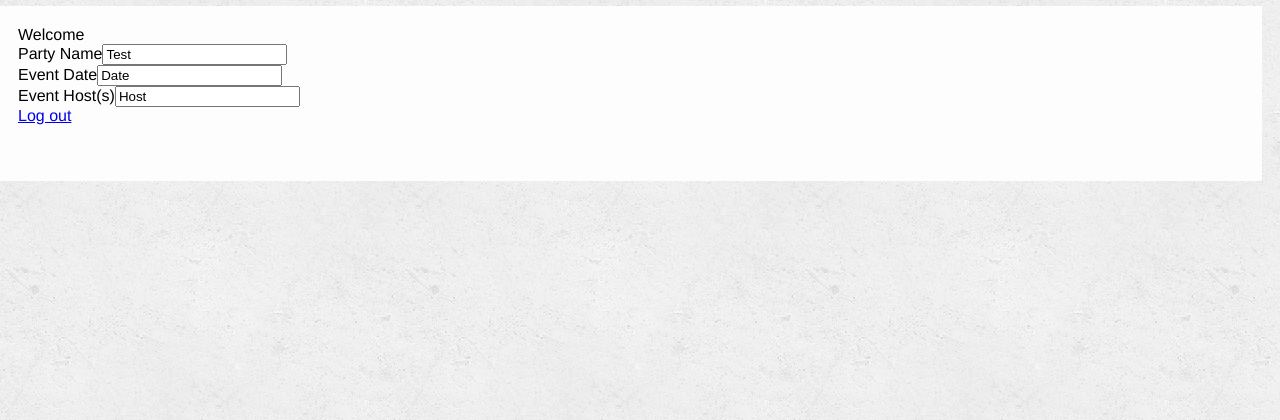
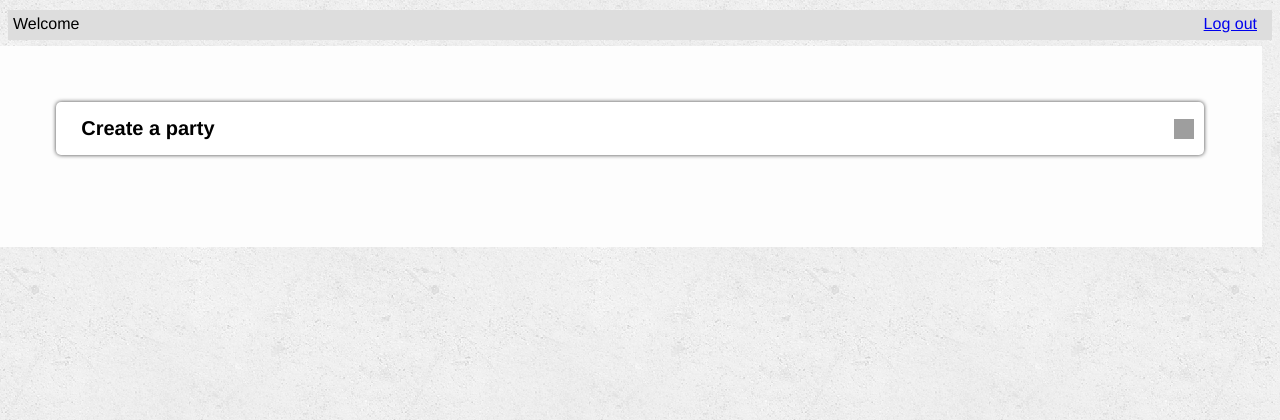
Before and after one commit to rsparks3/myperfectpartyplan, a PHP site: page /planit.php in a window 1280 px wide; the page is wider, and only the part inside the window is pictured. Shown: the part 68-488 px from the top of that part. Run offline with PHP 8.4, Linux system fonts and the light colour scheme; the visitor is signed in with stand-in values (Sample User, id 1); data that the repository does not hold is empty; some libraries are stand-ins or nearby versions; grey boxes are pictures that could not be loaded.

Commit message:
seperated css and js files

```diff
--- a/planit.php
+++ b/planit.php
@@ -4,7 +4,9 @@
 <head>
 	<title>Plan your party!</title>
 	<link rel="stylesheet" type="text/css" href="main.css">
+	<link rel="stylesheet" type="text/css" href="planit/planit.css">
 	<?php include("connect.php"); ?>
+	<script src="jquery.min.js"></script>
 	<script>
 		function openCreateDialog() {
 			var screenMask = document.getElementById("screenmask");
@@ -38,110 +40,91 @@
 				document.getElementById("confirmicon").src = "images/icons/redx.ico";
 			}
 		}
-	</script>
-	<style>
-	#screenmask {
-		visibility:hidden;
-		position:fixed;
-		width:100%;
-		height:100%;
-		top:0; left:0;
-		background:rgba(255, 255, 255, 0.6);
-		z-index:300;
+
+		function createParty() {
+			var data = {
+				name : document.getElementById('pname').value,
+				host : document.getElementById('host').value,
+				location : document.getElementById('location').value,
+				contact1 : document.getElementById('contact1').value
 			}
 
-	#loginDialog,
-	#createDialog {
-		visibility:hidden;
-		position:fixed;
-		top:40%;
-		left:50%;
-		transform:translate(-50%, -50%);
-		width:500px;
-		z-index:400;
-		background-color:#fff;
-		border-radius:8px;
-		-moz-border-radius:8px;
-		-webkit-border-radius:8px;
-		box-shadow:0px 0px 14px 3px rgba(0, 0, 0, 0.45);
-		-moz-box-shadow:0px 0px 14px 3px rgba(0, 0, 0, 0.45);
-		-webkit-box-shadow:0px 0px 14px 3px rgba(0, 0, 0, 0.45);
-		text-align:center;
-		padding:20px 5px 20px;
+			$.ajax({
+				url:"planit/createuserparty.php",
+				data: data,
+				type:"GET"
+			}).done(function(json) {
+				updateParty();
+			}).fail(function(xhr, status, errorThrown) {
+				alert("Sorry there was a problem: " + errorThrown);
+			});
 		}
 
-	#loginDialog input,
-	#createDialog input {
-		padding:5px;
-		margin:10px;
-		width:200px;
-		border:0px;
+		function createPartyButtonClicked() {
+			$("#partyname").detach();
+			$("#addicon").detach();
+			$("#party").append("<span class='editable'><input type='text' id='pname' value='Party Name'></input></span><br />");
+			$("#party").append("<span class='editable'><input type='text' id='host' value='Host'></input></span><br />");
+			$("#party").append("<span class='editable'><input type='text' id='location' value='Location'></input></span><br />");
+			$("#party").append("<span class='editable'><input type='text' id='contact1' value='Contacts'></input></span><br />");
+			$("#party").append("<input type='submit' onclick='createParty()'></input>");
 		}
 
-	#loginDialog input:focus,
-	#createDialog input:focus {
-		outline:none;
+		function updateParty() {
+			$.ajax({
+				url:"planit/getuserparty.php",
+				type:"get",
+				dataType: 'json'
+				}).done(function( json ) {
+					var object = JSON.parse(json);
+					$("#party").empty();
+					var name = $("<span class='editable pname'>" + object['party']['name'] + "<img src='images/icons/pencil.ico' /></span><br />");
+					var location = $("<span class='editable location'>" + object['party']['location'] + "<img src='images/icons/pencil.ico' /></span><br />");
+					var host = $("<span class='editable host'>Hosted By: " + object['party']['host'] + "<img src='images/icons/pencil.ico' /></span><br />");
+					var businesseslabel = $("<span class='pname' style='font-size:18px;'>Businesses You've Selected</span><br />");
+					$("#party").append(name);
+					$("#party").append(location);
+					$("#party").append(host);
+					$("#party").append(businesseslabel);
+
+					if(typeof object['party']['businesses'] == 'undefined') {
+						var nobusinesses = $("<span class='label'>You haven't selected any businesses for this event! Head over to our <a href='locations.php'>directory</a> to find some businesses!</span><br />");
+						$("#party").append(nobusinesses);
 					}
+				}).fail(function(xhr, status, errorThrown) {
+					alert("Sorry, we couldn't load your party to plan");
+			});
 
-	#loginDialog input[type=text],
-	#loginDialog input[type=password],
-	#createDialog input[type=text],
-	#createDialog input[type=password] {
-		border-bottom:1px dashed;
 		}
-
-	#createDialog table,
-	#createDialog table td {
-		border:0;
-	}
-
-	#createDialog table td:nth-child(2) {
-		text-align: left;
-	}
-
-	#createDialog table {
-		margin:auto;
-	}
-
-	.accountbutton {
-		border:1px solid black;
-		border-radius:4px;
-		-moz-border-radius:4px;
-		-webkit-border-radius:4px;
-		background:#eee;
-		padding:5px;
-	}
-
-	.accountbutton:focus {
-		outline:none;
-	}
-	</style>
+	</script>
 </head>
 
 <body>
 
 	<?php include("header.php"); ?>
 
-	<div class="content"><p>
 		<?php
 		if(isset($_SESSION['uuid'])) {
 			$filepath = "resources/userdata/" . $_SESSION['uuid'] . ".json";
 			$udatastring = file_get_contents($filepath);
 			$udata = json_decode($udatastring, true);
-			echo("Welcome " . $udata['fname'] . "<br />");
 
-			echo("<span class='title'>Party Name</span><input type='text' name='name' id='name' value='Test'></input><br />");
-			echo("<span class='title'>Event Date</span><input type='text' name='date' id='date'value='Date'></input><br />");
-			echo("<span class='title'>Event Host(s)</span><input type='text' name='host' id='host' value='Host'></input><br />");
+			?> <div id="userbar"> <?php
+			echo("<span class='welcome'>Welcome " . $udata['fname'] . "</span>");
 
-			echo("<a href='admin/logout.php'>Log out</a>");
+			?> <span class='logout'><a href='admin/logout.php'>Log out</a></div>
+			<div class="content"><p>
+				<div id="party">
+					<span id="partyname">Create a party</span><img src="images/icons/greenplus.ico" onclick="createPartyButtonClicked()" alt="Create" width="20" height="20" id="addicon"/>
+				</div>
+			<?php
 		} else {
 			?><center>
 			<button class="accountbutton" onclick="openCreateDialog()">Create an account!</button> or <button class="accountbutton" onclick="openLoginDialog()">Login</button> to continue.</center>
 			<?php
 		}
 		?>
-	</p></div>
+	</p>
 
 		<div id="screenmask" onclick="escape()"></div>
 		<div id="loginDialog">
@@ -162,9 +145,15 @@
 				<input type="submit" value="Create account!" /><br />
 			</form>
 		</div>
-
+	</div>
 	<div class="footer">
 	<?php include("footer.php"); ?>
 	</div>
+
+	<script>
+	$(document).ready(function() {
+		updateParty();
+	});
+	</script>
 </body>
 </html>
--- /dev/null
+++ b/planit/planit.css
@@ -0,0 +1,171 @@
+#userbar {
+	display:block;
+	position:relative;
+	width:100%;
+	background:#ddd;
+	height:30px;
+	z-index:400;
+}
+#userbar span {
+	display:inline-block;
+	margin:5px;
+}
+
+#userbar .logout {
+	position:absolute;
+	right:10px;
+}
+
+#screenmask {
+	visibility:hidden;
+	position:fixed;
+	width:100%;
+	height:100%;
+	top:0; left:0;
+	background:rgba(255, 255, 255, 0.6);
+	z-index:300;
+}
+
+#loginDialog,
+#createDialog {
+	visibility:hidden;
+	position:fixed;
+	top:40%;
+	left:50%;
+	transform:translate(-50%, -50%);
+	width:500px;
+	z-index:400;
+	background-color:#fff;
+	border-radius:8px;
+	-moz-border-radius:8px;
+	-webkit-border-radius:8px;
+	box-shadow:0px 0px 14px 3px rgba(0, 0, 0, 0.45);
+	-moz-box-shadow:0px 0px 14px 3px rgba(0, 0, 0, 0.45);
+	-webkit-box-shadow:0px 0px 14px 3px rgba(0, 0, 0, 0.45);
+	text-align:center;
+	padding:20px 5px 20px;
+}
+
+#loginDialog input,
+#createDialog input {
+	padding:5px;
+	margin:10px;
+	width:200px;
+	border:0px;
+}
+
+#loginDialog input:focus,
+#createDialog input:focus {
+	outline:none;
+}
+
+#loginDialog input[type=text],
+#loginDialog input[type=password],
+#createDialog input[type=text],
+#createDialog input[type=password] {
+	border-bottom:1px dashed;
+}
+
+#createDialog table,
+#createDialog table td {
+	border:0;
+}
+
+#createDialog table td:nth-child(2) {
+	text-align: left;
+}
+
+#createDialog table {
+	margin:auto;
+}
+
+.accountbutton {
+	border:1px solid black;
+	border-radius:4px;
+	-moz-border-radius:4px;
+	-webkit-border-radius:4px;
+	background:#eee;
+	padding:5px;
+}
+
+.accountbutton:focus {
+	outline:none;
+}
+
+#party {
+	width:90%;
+	min-width:400px;
+	background-color:#ffffff;
+	margin:auto;
+	padding:5px;
+	position:relative;
+	-webkit-border-radius:5px;
+	-moz-border-radius:5px;
+	border-radius:5px;
+	-webkit-box-shadow: 0px 0px 4px 0px rgba(0,0,0,0.75);
+	-moz-box-shadow: 0px 0px 4px 0px rgba(0,0,0,0.75);
+	box-shadow: 0px 0px 4px 0px rgba(0,0,0,0.75);
+}
+
+#party #addicon {
+	position:absolute;
+	right:10px;
+	top:50%;
+	transform:translateY(-50%);
+}
+
+#partyname {
+	display:block;
+	padding:10px 20px 10px;
+	font-weight:bold;
+	font-size:20px;
+}
+
+#party input[type=text] {
+	margin:10px;
+	padding:5px;
+}
+
+#party input[type=submit] {
+	padding:10px;
+	margin:10px;
+	background-color:#DBC6FF;
+	border:0;
+	width:100px;
+}
+
+.pname {
+	font-weight:bold;
+	margin:10px 10px 0px;
+	padding:10px;
+	font-size:24px;
+	display:inline-block;
+}
+
+.editable,
+.label {
+	display:inline-block;
+	padding:5px;
+	cursor:default;
+}
+
+.editable:hover {
+	background-color:#ddd;
+}
+
+.editable img {
+	opacity:0;
+	width:12px;
+	height:12px;
+	padding-left:20px;
+}
+
+.editable:hover img {
+	opacity:0.5;
+}
+
+.location,
+.host {
+	margin-left:30px;
+	font-style:italic;
+}
```
Also changed, not shown: global.js (added), planit/planit.js (added). Lines whose indentation alone changed are shown as unchanged.
